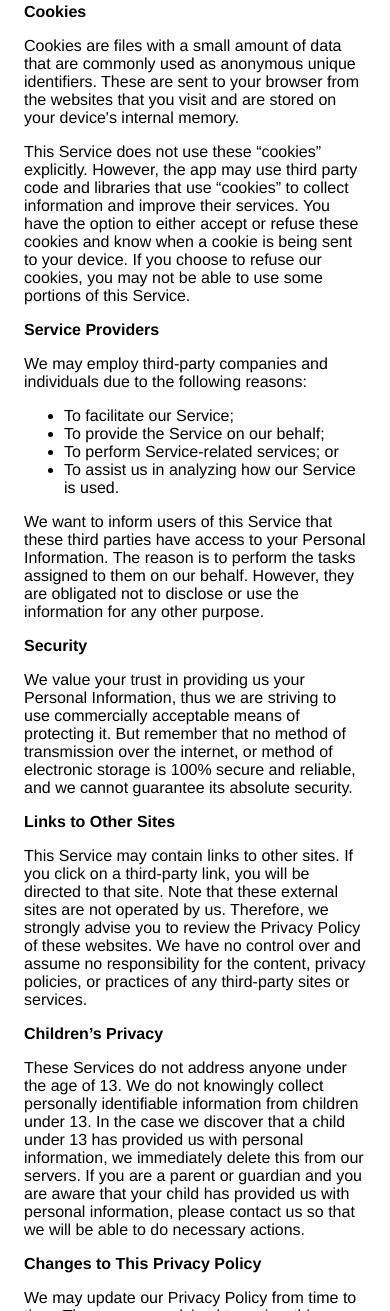
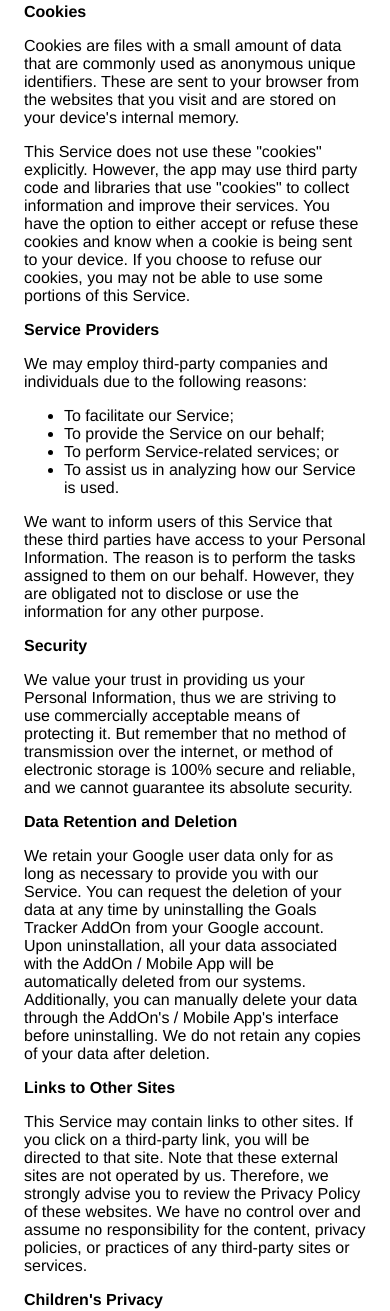
Before and after one commit to iportbytes/iPB-Website, a plain HTML site: page GoalsTracker/privacy/index.html in a window 390 px wide. Shown: the part 1075-2386 px from the top of the page. Drawn offline with Linux system fonts and the light colour scheme.

Commit message:
goals tracker privacy policy updated to address 'data retention and/or deletion disclosures' requested by google while reviewing the goals tracker mobile app

```diff
--- a/GoalsTracker/privacy/index.html
+++ b/GoalsTracker/privacy/index.html
@@ -27,8 +27,8 @@
                   </p> <p><strong>Cookies</strong></p> <p>Cookies are files with a small amount of data that are commonly used as anonymous unique identifiers.
                     These are sent to your browser from the websites that you visit and are stored on your device's internal
                     memory.
-                  </p> <p>This Service does not use these “cookies” explicitly. However, the app may use third party code and
-                    libraries that use “cookies” to collect information and improve their services. You have the option to
+                  </p> <p>This Service does not use these "cookies" explicitly. However, the app may use third party code and
+                    libraries that use "cookies" to collect information and improve their services. You have the option to
                     either accept or refuse these cookies and know when a cookie is being sent to your device. If you choose
                     to refuse our cookies, you may not be able to use some portions of this Service.
                   </p> <p><strong>Service Providers</strong></p> <p> We may employ third-party companies and individuals due to the following reasons:</p> <ul><li>To facilitate our Service;</li> <li>To provide the Service on our behalf;</li> <li>To perform Service-related services; or</li> <li>To assist us in analyzing how our Service is used.</li></ul> <p> We want to inform users of this Service that these third parties have access to
@@ -38,12 +38,12 @@
                     to use commercially acceptable means of protecting it. But remember that no method of transmission over
                     the internet, or method of electronic storage is 100% secure and reliable, and we cannot guarantee
                     its absolute security.
-                  </p> <p><strong>Links to Other Sites</strong></p> <p>This Service may contain links to other sites. If you click on a third-party link, you will be directed
+                  </p> <p><strong>Data Retention and Deletion</strong></p> <p>We retain your Google user data only for as long as necessary to provide you with our Service. You can request the deletion of your data at any time by uninstalling the Goals Tracker AddOn from your Google account. Upon uninstallation, all your data associated with the AddOn / Mobile App will be automatically deleted from our systems. Additionally, you can manually delete your data through the AddOn's / Mobile App's interface before uninstalling. We do not retain any copies of your data after deletion.</p> <p><strong>Links to Other Sites</strong></p> <p>This Service may contain links to other sites. If you click on a third-party link, you will be directed
                     to that site. Note that these external sites are not operated by us. Therefore, we strongly
                     advise you to review the Privacy Policy of these websites. We have no control over
                     and assume no responsibility for the content, privacy policies, or practices of any third-party sites
                     or services.
-                  </p> <p><strong>Children’s Privacy</strong></p> <p>These Services do not address anyone under the age of 13. We do not knowingly collect
+                  </p> <p><strong>Children's Privacy</strong></p> <p>These Services do not address anyone under the age of 13. We do not knowingly collect
                     personally identifiable information from children under 13. In the case we discover that a child
                     under 13 has provided us with personal information, we immediately delete this from
                     our servers. If you are a parent or guardian and you are aware that your child has provided us with personal
```
